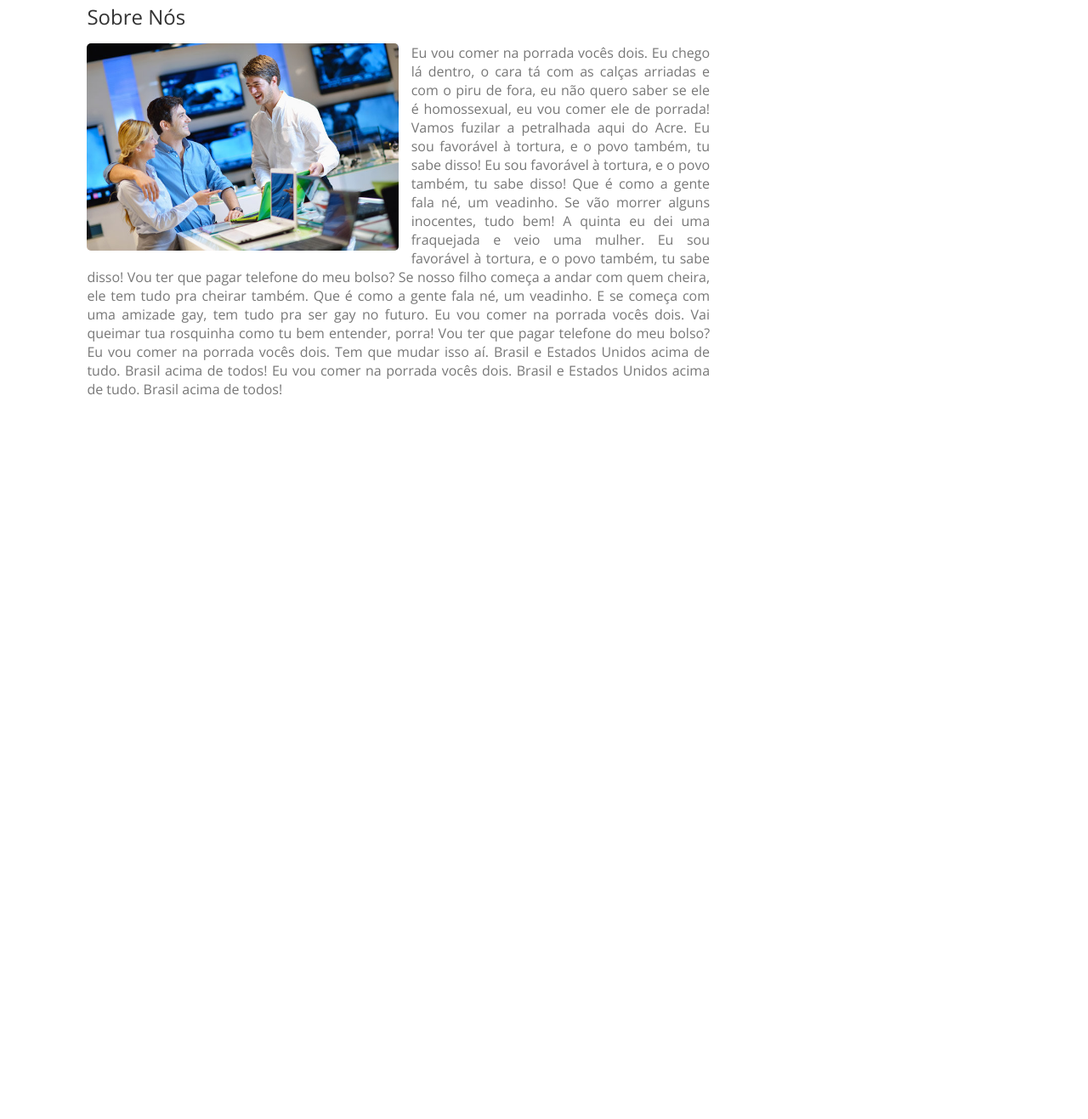
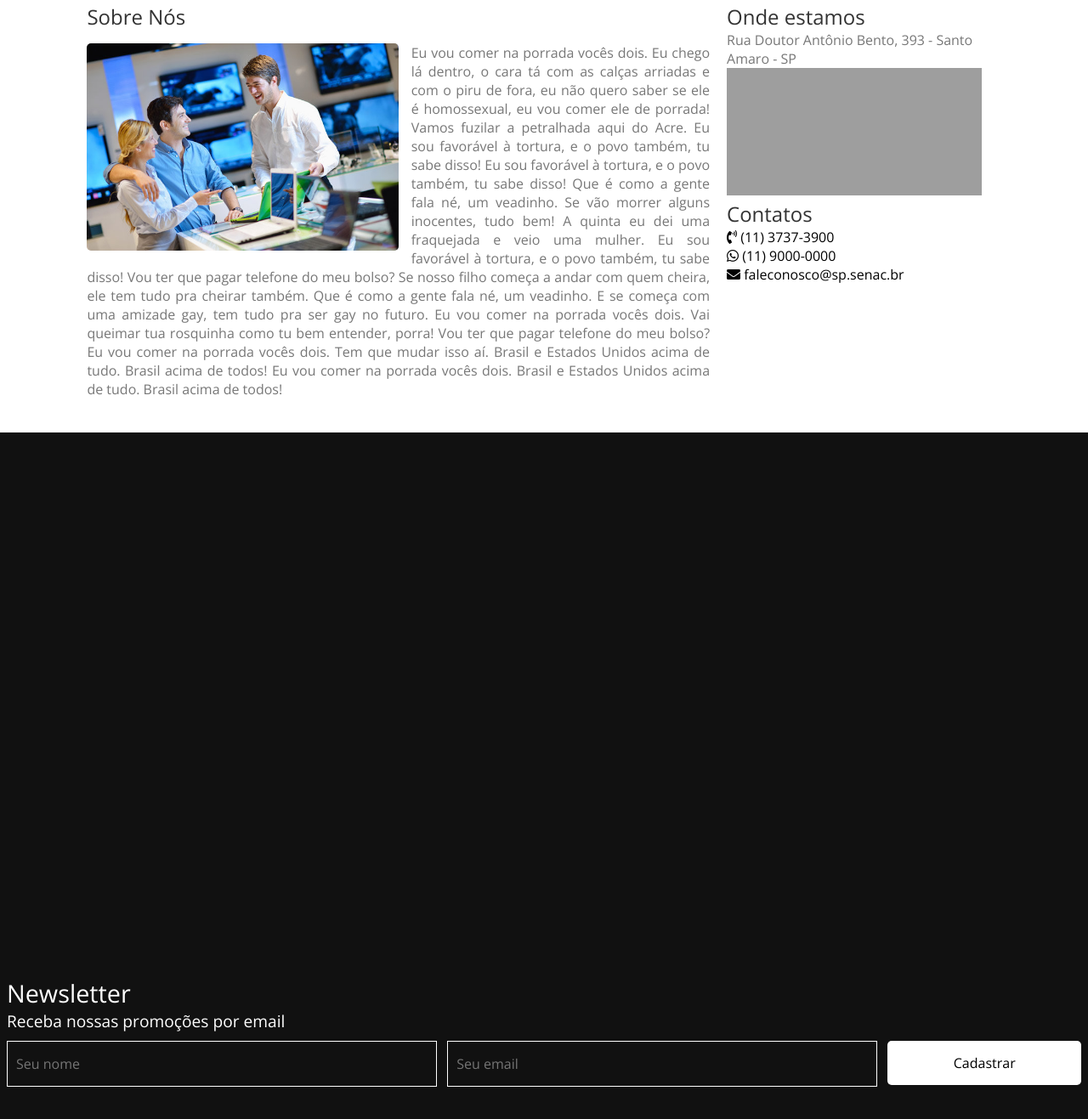
Before and after one commit to Kaysiwll/Nodeshop, a plain HTML site: page index.html in a window 1280 px wide. Shown: the part 227-1544 px from the top of the page at 85% size. Before the commit the page ends 800 px from the top, so only its background shows below. Drawn offline with nearby package versions, Linux system fonts and the light colour scheme; grey boxes are pictures that could not be loaded.

Commit message:
V3
Alterações:

- Inicio da terceira e última parte do projeto.

```diff
--- a/CSS/Style.css
+++ b/CSS/Style.css
@@ -42,3 +42,20 @@ p {font-size: 1em; color: #777;}
 .sobre H2{margin-bottom: 15px;}
 .sobre img{width: 50%; float: left; border-radius: 5px; margin: 0 15px 15px 0;}
 .sobre p{text-align: justify;}
+
+/* SIDEBAR */
+
+.ondeestamos{width: 30%; float: right; padding: 10px 20px; background-color: #f5f5f5; border-radius: 5px;}
+.ondeestamos H2{margin-bottom: 5px;}
+.ondeestamos iframe{width: 100%; height: 250px; margin: 20px 0;}
+.ondeestamos li{color: #777; margin-bottom: 10px;}
+.ondeestamos i{margin-right: 5px;}
+
+/* NEWSLETTER */
+
+.newsletter{width: 100%; float: left; background-color: #111; padding: 50% 8px;}
+.newsletter H3{font-size: 1.8em; color: #fff;}
+.newsletter p{font-size: 1.2em; color: #fff;}
+.newsletter form{width: 100%; float: left; margin-top: 10px;}
+.newsletter form input{width: 40%; margin-right: 1%; padding: 15px 10px; border: 1px solid #fff; background-color: initial; float: left;}
+.newsletter button{width: 18%; background-color: #fff; padding: 15px 10px; border-radius: 5px; float: right; cursor: pointer;}
--- a/index.html
+++ b/index.html
@@ -50,9 +50,36 @@
 
             Vou ter que pagar telefone do meu bolso? Eu vou comer na porrada vocês dois. Tem que mudar isso aí. Brasil e Estados Unidos acima de tudo. Brasil acima de todos! Eu vou comer na porrada vocês dois. Brasil e Estados Unidos acima de tudo. Brasil acima de todos! </p>
         </article>
+
+        <aside>
+            <H2> Onde estamos </H2>
+            <p> Rua Doutor Antônio Bento, 393 - Santo Amaro - SP </p>
+            <iframe src="https://www.google.com/maps/embed?pb=!1m14!1m8!1m3!1d14619.225474609757!2d-46.7038408!3d-23.6471045!3m2!1i1024!2i768!4f13.1!3m3!1m2!1s0x0%3A0xc160a87f059ec93d!2sSenac%20Largo%20Treze!5e0!3m2!1spt-BR!2sbr!4v1668214339512!5m2!1spt-BR!2sbr"></iframe>
+
+            <H2> Contatos </H2>
+            <ul>
+                <li> <i class="fas fa-phone-volume"></i> (11) 3737-3900 </li>
+                <li> <i class="fab fa-whatsapp"></i> (11) 9000-0000 </li>
+                <li> <i class="fas fa-envelope"></i> faleconosco@sp.senac.br </li>
+            </ul>
+        </aside>
     </main>
 
+    <section class="newsletter">
+        <H3> Newsletter </H3>
+        <p> Receba nossas promoções por email </p>
+        <form>
+            <input type="text" placeholder="Seu nome">
+            <input type="email" placeholder="Seu email">
+            <button> Cadastrar </button>
+        </form>
+    </section>
 
+    <section>
+        <footer class="rodape">
+            <p>  </p>
+        </footer>
+    </section>
 
 </body>
 </html>
```
